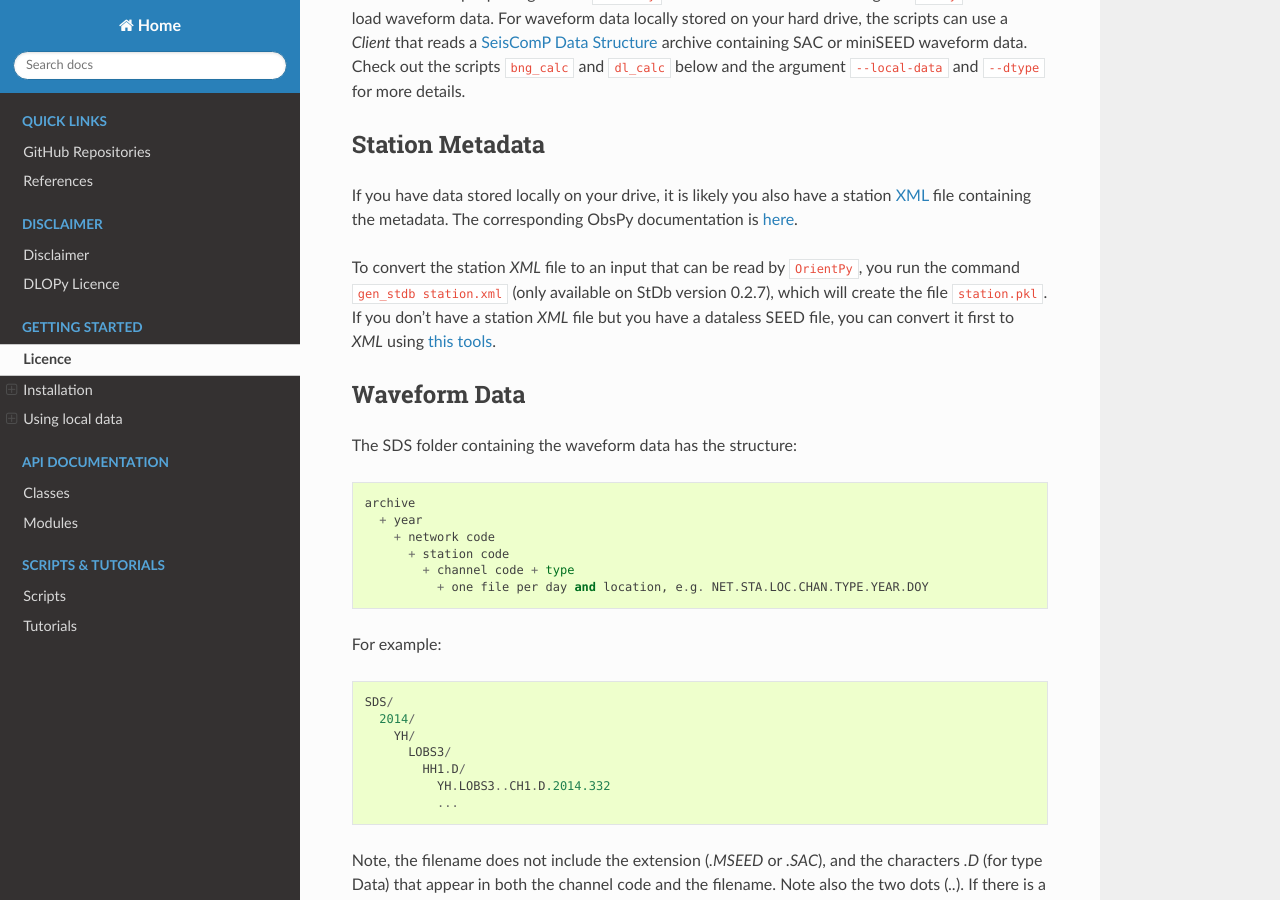
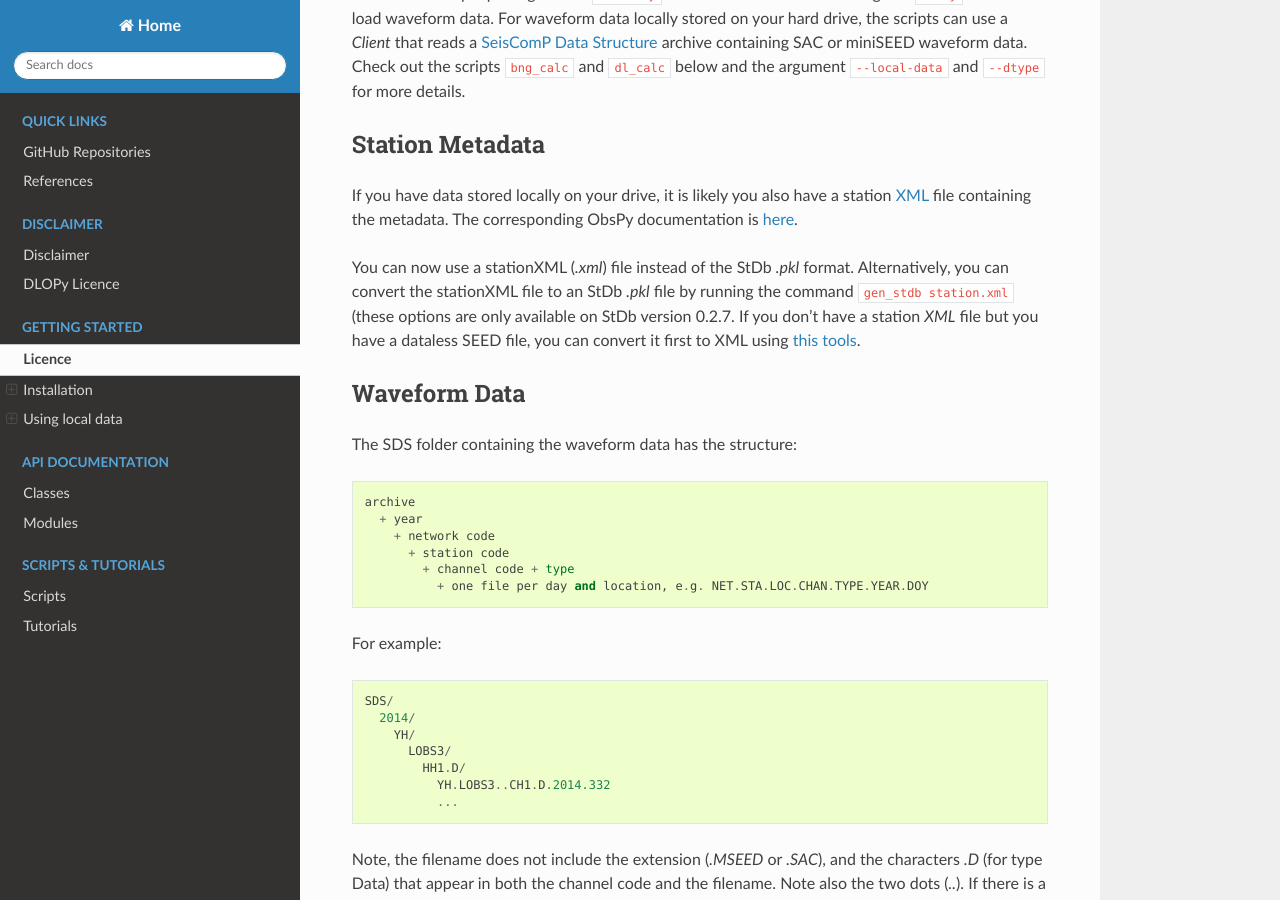
Before and after one commit to nfsi-canada/OrientPy, a Sphinx documentation site: the page built from docs/orientpy.rst, in a window 1280 px wide and 900 px high, scrolled down 2124 px. Built offline with Sphinx 7.4.7 and the Read the Docs theme 3.1.0, drawn with Linux system fonts in a browser that asks for light colours.

Commit message:
edited station XML info

```diff
--- a/docs/orientpy.rst
+++ b/docs/orientpy.rst
@@ -34,8 +34,8 @@
 The current version has been tested using **Python3.12** \
 Also, the following packages are required:
 
-- `obspy <https://github.com/obspy/obspy>`_
-- `stdb <https://schaefferaj.github.io/StDb/>`_
+- `ObsPy <https://github.com/obspy/obspy>`_
+- `StDb <https://schaefferaj.github.io/StDb/>`_
 - `geographiclib <https://geographiclib.sourceforge.io/html/python/>`_
 
 Conda environment
@@ -93,9 +93,17 @@
 Station Metadata
 ----------------
 
-If you have data stored locally on your drive, it is likely you also have a station `XML <https://www.fdsn.org/xml/station/>`_ file containing the metadata. The corresponding ObsPy documentation is `here <https://docs.obspy.org/packages/obspy.core.inventory.html>`_.
+If you have data stored locally on your drive, it is likely you also
+have a station `XML <https://www.fdsn.org/xml/station/>`_ file
+containing the metadata. The corresponding ObsPy documentation is
+`here <https://docs.obspy.org/packages/obspy.core.inventory.html>`_.
 
-To convert the station `XML` file to an input that can be read by ``OrientPy``, you run the command ``gen_stdb station.xml`` (only available on StDb version 0.2.7), which will create the file ``station.pkl``. If you don't have a station `XML` file but you have a dataless SEED file, you can convert it first to `XML` using `this tools <https://seiscode.iris.washington.edu/projects/stationxml-converter>`_.
+You can now use a stationXML (`.xml`) file instead of the StDb `.pkl` format.
+Alternatively, you can convert the stationXML file to an StDb `.pkl` file
+by running the command ``gen_stdb station.xml`` (these options are only
+available on StDb version 0.2.7. If you don't have a station `XML` file but you have
+a dataless SEED file, you can convert it first to XML using `this
+tools <https://seiscode.iris.washington.edu/projects/stationxml-converter>`_.
 
 Waveform Data
 -------------
```
